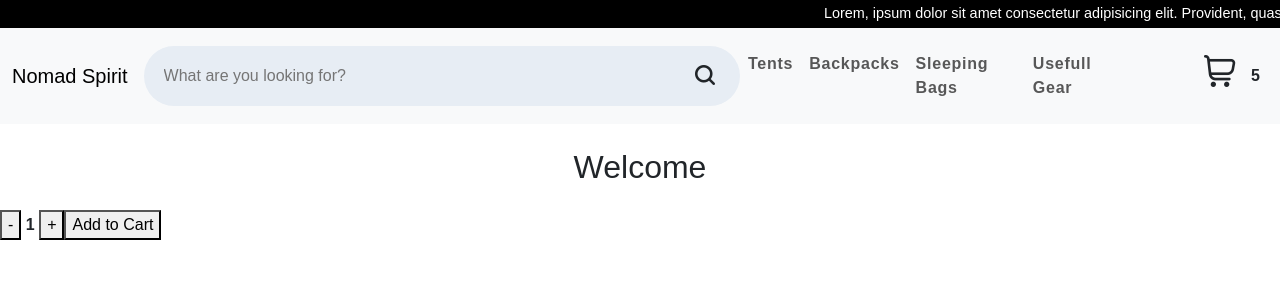
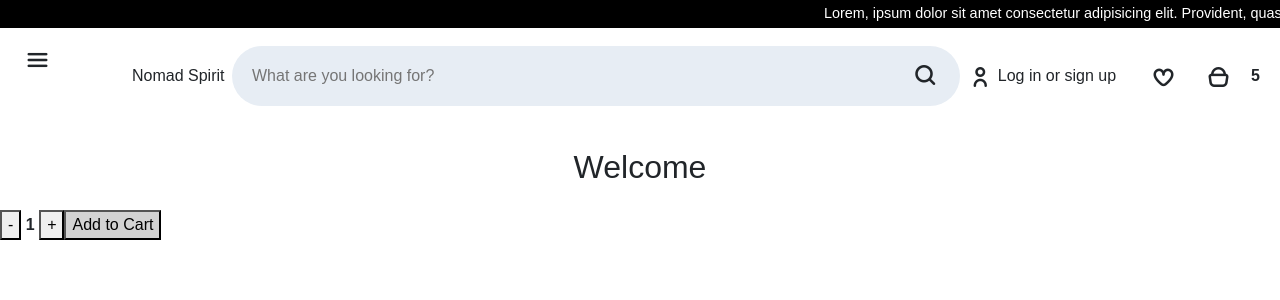
Before and after one commit to robmrdev/coder-react, a React (Vite) app: page / in a window 1280 px wide. Shown: the top 300 px of the page. Built offline with nearby package versions, Linux system fonts and the light colour scheme; a web font is replaced by a local one.

Commit message:
New Navbar prototype

```diff
--- a/src/components/CartWidget/CartWidget.css
+++ b/src/components/CartWidget/CartWidget.css
@@ -6,5 +6,5 @@
     gap: 15px;
 }
 .fi-rr-shopping-cart{
-    font-size: 2rem
+    font-size: 2rem;
 }
--- a/src/components/CartWidget/CartWidget.jsx
+++ b/src/components/CartWidget/CartWidget.jsx
@@ -4,7 +4,7 @@ import './CartWidget.css'
 const CartWidget = () => {
   return (
     <div className='cartWidget'>
-        <i class="fi fi-rr-shopping-cart"></i>
+        <i className="fi fi-br-basket-shopping-simple navHover"></i>
         <strong> 5 </strong>
     </div>
     )
--- a/src/components/Counter/Counter.jsx
+++ b/src/components/Counter/Counter.jsx
@@ -1,8 +1,24 @@
 import { useState } from "react"
+import { useEffect } from "react"
 
 
 const Counter = ({stock, initial}) => {
     const [counter, setCounter] = useState (initial)
+    const [color, setColor] = useState ("lightgray")
+
+    // useEffect( () => {
+    //     document.title = `counter: ${counter}`;
+    // }, [counter]
+    // )
+
+    useEffect( () => {
+        if (counter>=5){
+            setColor("gray");
+        } else {
+            setColor("lightgray");
+        }
+    } ,[counter]
+    )
 
     const addCounter = () => {
         if (counter < stock) {
@@ -26,7 +42,7 @@ const Counter = ({stock, initial}) => {
     <strong> {counter} </strong>
     <button onClick={addCounter}> + </button>
 
-    <button onClick={addToCart}> Add to Cart</button>
+    <button onClick={addToCart} style={{backgroundColor:color}}> Add to Cart</button>
     </>
   )
 }
--- a/src/components/NavBar/NavBar.css
+++ b/src/components/NavBar/NavBar.css
@@ -1,19 +1,48 @@
-.navbar{
+header{
     height: 12vh;
-    justify-content: space-between!important;
+    display: grid;
+    grid-column-gap: 1.25rem;
+    grid-template-columns: (13, minmax(0, 1fr));
 }
+
+header i{
+    font-size: 20px;
+    padding: 7.5px 7.5px 0 7.5px;
+    border-radius: 50em;
+    &:hover{
+        background-color: rgb(205, 213, 221);
+    }
+}
+.headBarContainer{
+    grid-column: 2/14;
+    display: flex;
+    align-items: center;
+    justify-content: space-between;
+    width: 100%;
+}
+.navBrand{
+    width: 100px;
+}
+.navChoices{
+    font-size: 1rem;
+    font-weight: bold;
+    font-family: 'Roboto', sans-serif;
+    letter-spacing: 0.75px;
+}
+
 .search_box{
+    flex-grow: 1;
     display: flex;
     align-items: center;
     height: 60px;
     margin: auto 0;
     border-radius: 50em;
     background-color: rgb(231, 237, 244);
-    width: 650px;
     &:hover{
         background-color: rgb(205, 213, 221);
     }
 }
+
 input{
     border: none;
     height: 25px;
@@ -23,11 +52,11 @@
     background: transparent;
     outline: none;
 }
+
 .search_box i{
     padding: 17px 25px 13px 10px;
     font-size: 20px;
-        border-top-right-radius: 50em;
-        border-bottom-right-radius: 50em;
+    border-radius:  0 50em 50em 0;
     background-color: transparent;
     background-image: linear-gradient(to right, rgba(190, 197, 205, 0) 50%, rgb(190, 197, 205) 50%);
     background-size: 200% 100%;
@@ -39,15 +68,23 @@
     }
 }
 
+.navLogIn {
+    display: flex;
+    align-items: center;
+    padding-right: 10px;
+    padding-left:  2.5px;
+    border-radius: 50em;
+    &:hover{
+        background-color: rgb(205, 213, 221);
+    }
 
-    .navItems{
-        font-size: 1rem;
-        font-weight: bold;
-        font-family: 'Roboto', sans-serif;
-        letter-spacing: 0.75px;
 }
-    .container{
-        margin-right: 0!important;
-        margin-left: 0!important;
-        width: 1600px;
+.navLogIn p{
+    margin-bottom: 0;
 }
+
+.navIcons {
+    display: flex;
+    align-items: center;
+    gap: 20px;
+}
--- a/src/components/NavBar/NavBar.jsx
+++ b/src/components/NavBar/NavBar.jsx
@@ -1,31 +1,32 @@
 import React from 'react'
+import TopBar from '../TopBar/TopBar';
 import CartWidget from '../CartWidget/CartWidget';
-import Container from 'react-bootstrap/Container';
-import Nav from 'react-bootstrap/Nav';
-import Navbar from 'react-bootstrap/Navbar';
-import TopBar from '../TopBar/TopBar';
+import SideMenu from '../SideMenu/SideMenu';
 import './NavBar.css';
 
 const NavBar = () => {
+
   return (
     <>
-    <TopBar/>
-    <Navbar bg="light" variant="light">
-        <Container>
-          <Navbar.Brand href="#home">Nomad Spirit</Navbar.Brand>
-          <div className="search_box">
-              <input type="search" placeholder="What are you looking for?"></input>
-              <i className="fi fi-br-search"></i>
+      <TopBar/>
+      <header>
+          <SideMenu/>
+          <div className='headBarContainer'>
+            <div href="#home" className='navBrand'>Nomad Spirit</div>
+            <div className="search_box">
+                <input type="search" placeholder="What are you looking for?"></input>
+                <i className="fi fi-br-search"></i>
+            </div>
+            <span className='navIcons'>
+                <div className='navLogIn navHover'>
+                  <i className="fi fi-br-user"></i>
+                  <p>Log in or sign up</p>
+                </div>
+                <i className="fi fi-br-heart navHover"></i>
+                <CartWidget/>
+            </span>
           </div>
-          <Nav className="navItems">
-            <Nav.Link href="#Tents">Tents</Nav.Link>
-            <Nav.Link href="#Backpacks">Backpacks</Nav.Link>
-            <Nav.Link href="#Sleeping Bags">Sleeping Bags</Nav.Link>
-            <Nav.Link href="#Usefull Gear">Usefull Gear</Nav.Link>
-          </Nav>
-        </Container>
-        <CartWidget/>
-      </Navbar>
+      </header>
     </>
   )
 }
--- /dev/null
+++ b/src/components/SideMenu/SideMenu.css
@@ -0,0 +1,5 @@
+.navBurguer{
+    grid-column: 1;
+    grid-row: 1;
+    margin: 20px;
+}
--- /dev/null
+++ b/src/components/SideMenu/SideMenu.jsx
@@ -0,0 +1,31 @@
+import React from 'react';
+import { useState } from 'react';
+import Offcanvas from 'react-bootstrap/Offcanvas';
+import './SideMenu.css'
+
+const SideMenu = () => {
+  const [show, setShow] = useState(false);
+  const handleClose = () => setShow(false);
+  const handleShow = () => setShow(true);
+
+  return (
+    <div className='navBurguer'>
+        <i class="fi fi-br-menu-burger" onClick={handleShow}></i>
+        <Offcanvas show={show} onHide={handleClose}>
+        <Offcanvas.Header closeButton>
+            <Offcanvas.Title href="#home">Nomad Spirit</Offcanvas.Title>
+        </Offcanvas.Header>
+        <Offcanvas.Body>
+        <ul className="navChoices">
+        <li href="#Tents">Tents</li>
+        <li href="#Backpacks">Backpacks</li>
+        <li href="#Sleeping Bags">Sleeping Bags</li>
+        <li href="#Usefull Gear">Usefull Gear</li>
+        </ul>
+        </Offcanvas.Body>
+        </Offcanvas>
+    </div>
+  )
+}
+
+export default SideMenu
```
Lines whose indentation alone changed are shown as unchanged.
